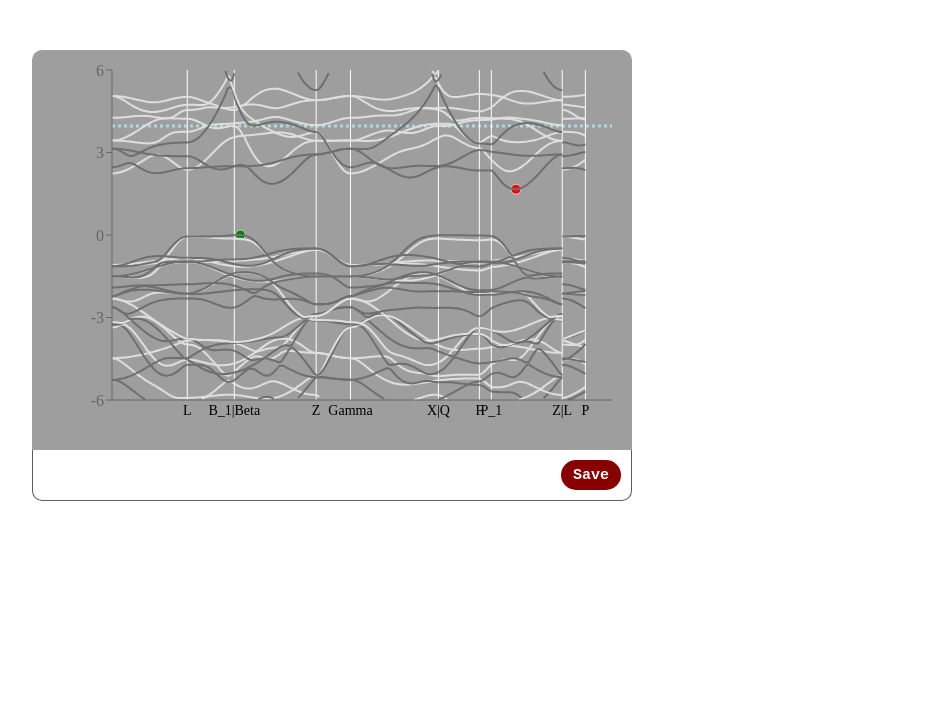
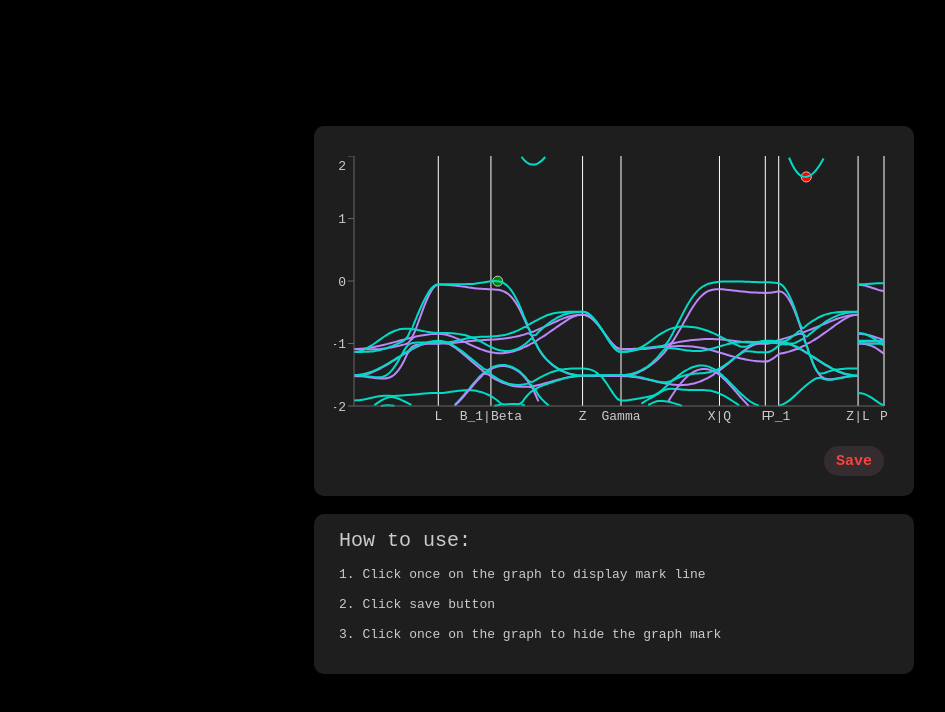
Before and after one commit to dsklyar/band-structure-graph-component, a React app: page / in a window 1280 px wide. Shown: the top 712 px of the page, without its empty margins (26-971 px from the left). Built offline with nearby package versions, Linux system fonts and the light colour scheme.

Commit message:
Prototype 3 -Fixed up styling -Added HowTo

```diff
--- a/src/App.css.ts
+++ b/src/App.css.ts
@@ -1,7 +1,7 @@
 export const styles = {
 	container: {
-		width: 700,
-		height: 400,
+		backgroundColor: "#000",
+		height: "100vh",
 	},
 	"@global": {
 		button: {
@@ -9,10 +9,45 @@ export const styles = {
 			border: "none",
 			font: "inherit",
 			color: "inherit",
+			outline: "none",
 			backgroundColor: "transparent",
 			/* show a hand cursor on hover, some argue that we
 			should keep the default arrow cursor for buttons */
 			cursor: "pointer",
 		},
+		"body, #app": {
+			margin: 0,
+			padding: 0,
+			height: "100vh",
+			width: "100vw",
+			backgroundColor: "#000",
+			display: "flex",
+			alignItems: "center",
+			justifyContent: "center",
+		},
+	},
+	helper: {
+		width: 600,
+		height: 160,
+		backgroundColor: "#1E1E1E",
+		padding: 15,
+		boxSizing: "border-box",
+		"& div": {
+			color: "#CBCBCB",
+			fontSize: 13,
+			fontFamily: "monospace",
+			marginTop: 15,
+			padding: {
+				left: 10,
+				right: 10,
+			},
+		},
+		"& div:first-child": {
+			fontSize: 20,
+			margin: 0,
+		},
+	},
+	br: {
+		margin: 20,
 	},
 };
--- a/src/App.tsx
+++ b/src/App.tsx
@@ -3,6 +3,7 @@ import { createUseStyles } from "react-jss";
 import { styles } from "./App.css";
 import { ChartWrapperComponent } from "./components/chart-wrapper.component";
 import { LineChartComponent } from "./components/line-chart.component";
+import { CardComponent } from "./components/card.component";
 import data from "../data.json";
 
 const useStyles = createUseStyles(styles);
@@ -13,8 +14,19 @@ export const App: React.FC = () => {
 	const chart = <LineChartComponent data={data} />;
 
 	return (
-		<div className={classes.container}>
-			<ChartWrapperComponent chart={chart} />
+		<div>
+			<CardComponent>
+				<ChartWrapperComponent chart={chart} />
+			</CardComponent>
+			<br />
+			<CardComponent>
+				<div className={classes.helper}>
+					<div>How to use:</div>
+					<div>1. Click once on the graph to display mark line</div>
+					<div>2. Click save button</div>
+					<div>3. Click once on the graph to hide the graph mark </div>
+				</div>
+			</CardComponent>
 		</div>
 	);
 };
--- /dev/null
+++ b/src/components/card.component/index.css.ts
@@ -0,0 +1,6 @@
+export const styles = {
+	container: {
+		borderRadius: 10,
+		overflow: "hidden",
+	},
+};
--- /dev/null
+++ b/src/components/card.component/index.tsx
@@ -0,0 +1,13 @@
+import * as React from "react";
+import { createUseStyles } from "react-jss";
+import { styles } from "./index.css";
+
+const useStyles = createUseStyles(styles);
+
+export const CardComponent: React.FC<React.PropsWithChildren<unknown>> = ({
+	children,
+}: React.PropsWithChildren<unknown>) => {
+	const classes = useStyles();
+
+	return <div className={classes.container}>{children}</div>;
+};
--- a/src/components/chart-wrapper.component/index.css.ts
+++ b/src/components/chart-wrapper.component/index.css.ts
@@ -1,22 +1,22 @@
 export const styles = {
 	container: {
-		borderTopLeftRadius: 10,
-		borderTopRightRadius: 10,
-		margin: 50,
+		width: 600,
+		height: 370,
+		padding: 10,
+		boxSizing: "border-box",
+		backgroundColor: "#1E1E1E",
 	},
 	chartWrapper: {
-		borderTopLeftRadius: 10,
-		borderTopRightRadius: 10,
-		height: 400,
 		width: "100%",
-		backgroundColor: "#9e9e9e",
+		height: 300,
+		padding: { top: 20, left: 10, right: 10 },
+		boxSizing: "border-box",
+		backgroundColor: "#1E1E1E",
 		position: "relative",
 	},
 	toolbar: {
 		height: 50,
-		border: "1px solid #5d5d5d",
-		borderTop: "none",
-		borderRadius: "0px 0px 10px 10px",
+		padding: "0px 10px",
 	},
 	watermarkWrapper: {
 		position: "absolute",
@@ -28,9 +28,9 @@ export const styles = {
 		height: 30,
 		width: 60,
 		borderRadius: 15,
-		backgroundColor: "#880000",
+		backgroundColor: "#342C2F",
 		margin: 10,
-		color: "#FFF",
+		color: "#FD413C",
 		fontWeight: "bold",
 		fontFamily: "monospace",
 		fontSize: 15,
--- /dev/null
+++ b/src/components/line-chart.component/index.css.ts
@@ -0,0 +1,3 @@
+export const styles = {
+	container: {},
+};
--- a/src/components/line-chart.component/index.tsx
+++ b/src/components/line-chart.component/index.tsx
@@ -1,4 +1,6 @@
 import * as React from "react";
+import { createUseStyles } from "react-jss";
+import { styles } from "./index.css";
 import {
 	LineChart,
 	XAxis,
@@ -9,7 +11,9 @@ import {
 	ReferenceLine,
 	ReferenceDot,
 } from "recharts";
-import { ModelGenerator, IDataInput } from "./model";
+import { ModelGenerator, IDataInput } from "../../utils/model.util";
+
+const useStyles = createUseStyles(styles);
 
 interface RechartsFuncEvent {
 	activeLabel: number;
@@ -26,6 +30,7 @@ interface IMarkState {
 
 export const LineChartComponent: React.FC<IProps> = ({ data }: IProps) => {
 	//#region Hooks
+	const classes = useStyles();
 	const [{ markedX, chartMarked }, setMarkedState] = React.useState<IMarkState>({
 		markedX: null,
 		chartMarked: false,
@@ -43,7 +48,7 @@ export const LineChartComponent: React.FC<IProps> = ({ data }: IProps) => {
 	} = React.useMemo(
 		() =>
 			modelGen.generateModel(data, {
-				boundary: { low: -6, high: 6 },
+				boundary: { low: -2, high: 2 },
 			}),
 		[data],
 	);
@@ -66,7 +71,7 @@ export const LineChartComponent: React.FC<IProps> = ({ data }: IProps) => {
 					type="monotone"
 					dataKey={key}
 					dot={false}
-					stroke={key.includes("Down") ? "#dedede" : "#6f6f6f"}
+					stroke={key.includes("Down") ? "#BB86FC" : "#03DAC5"}
 					strokeWidth={2}
 					isAnimationActive={false}
 				/>
@@ -85,7 +90,9 @@ export const LineChartComponent: React.FC<IProps> = ({ data }: IProps) => {
 						{
 							position: "bottom",
 							value: key,
-							fontSize: 14,
+							fontSize: 13,
+							fontFamily: "monospace",
+							fill: "#CBCBCB",
 							// eslint-disable-next-line @typescript-eslint/no-explicit-any
 						} as any
 					}
@@ -102,19 +109,24 @@ export const LineChartComponent: React.FC<IProps> = ({ data }: IProps) => {
 
 	return (
 		<ResponsiveContainer>
-			<LineChart
-				data={records}
-				margin={{ top: 20, right: 20, left: 20, bottom: 20 }}
-				onClick={onChartClick}
-			>
+			<LineChart data={records} margin={{ left: -40, right: 10 }} onClick={onChartClick}>
 				<ReferenceLine y={fermiLine} stroke={"lightblue"} strokeWidth={3} strokeDasharray="3 3" />
 				<ReferenceDot y={conductionLowestEP.y} x={conductionLowestEP.x} r={5} fill={"red"} />
 				<ReferenceDot y={valenceHighestEP.y} x={valenceHighestEP.x} r={5} fill={"green"} />
 				{markedLine}
 				{memoReferenceLines}
 				{memoLines}
-				<XAxis type={"number"} dataKey={"x"} tick={false} />
-				<YAxis type={"number"} />
+				<XAxis type={"number"} dataKey={"x"} tick={false} domain={["dataMin", "dataMax"]} />
+				<YAxis
+					type={"number"}
+					tick={{
+						fontSize: 13,
+						fontFamily: "monospace",
+						fill: "#CBCBCB",
+						// dx: -4,
+						// dy: -1,
+					}}
+				/>
 			</LineChart>
 		</ResponsiveContainer>
 	);
--- /dev/null
+++ b/src/components/page.component/index.tsx
@@ -0,0 +1,5 @@
+import * as React from "react";
+
+export const CardComponent: React.FC = () => {
+	return <div></div>;
+};
```
Also changed, not shown: src/typings/index.d.ts (deleted, +0 -21 lines), src/utils/model.util.ts (renamed from src/components/line-chart.component/model.ts), 1 other file (tests, documents, lock files or other folders).
